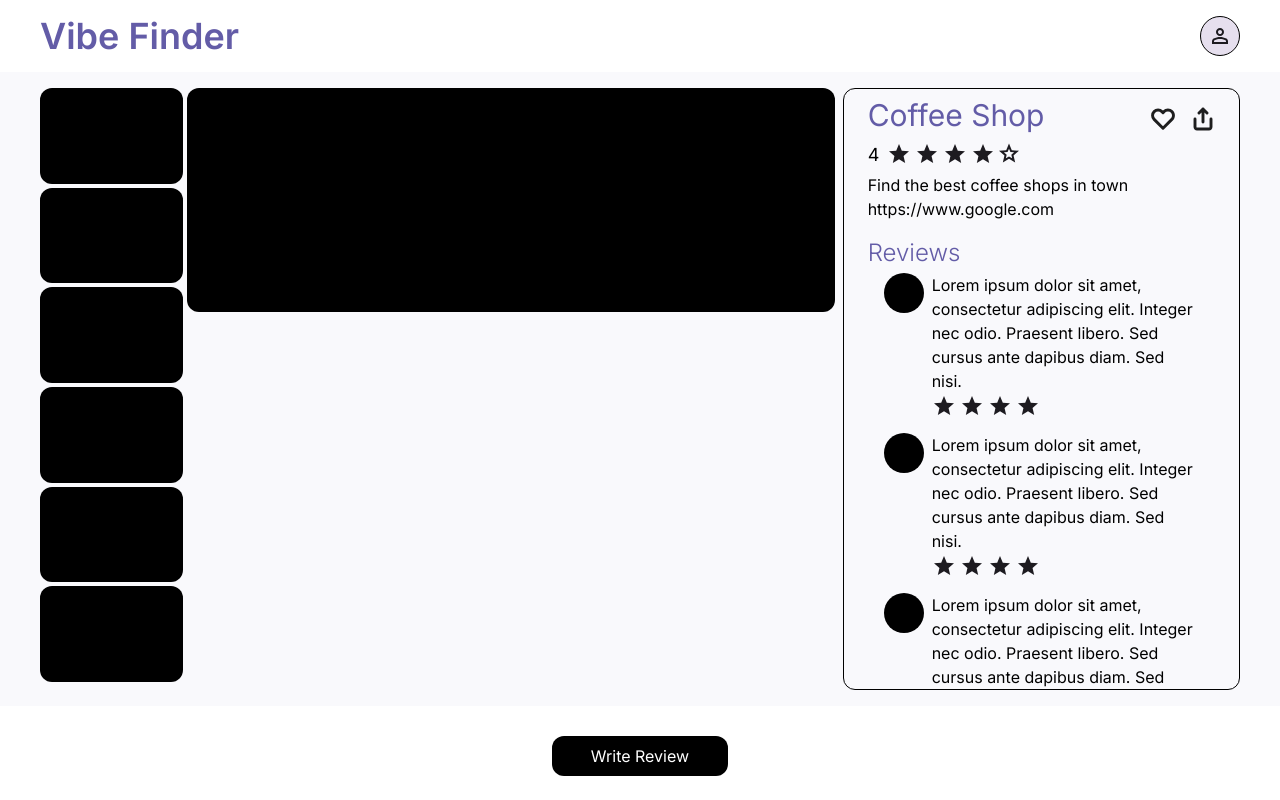
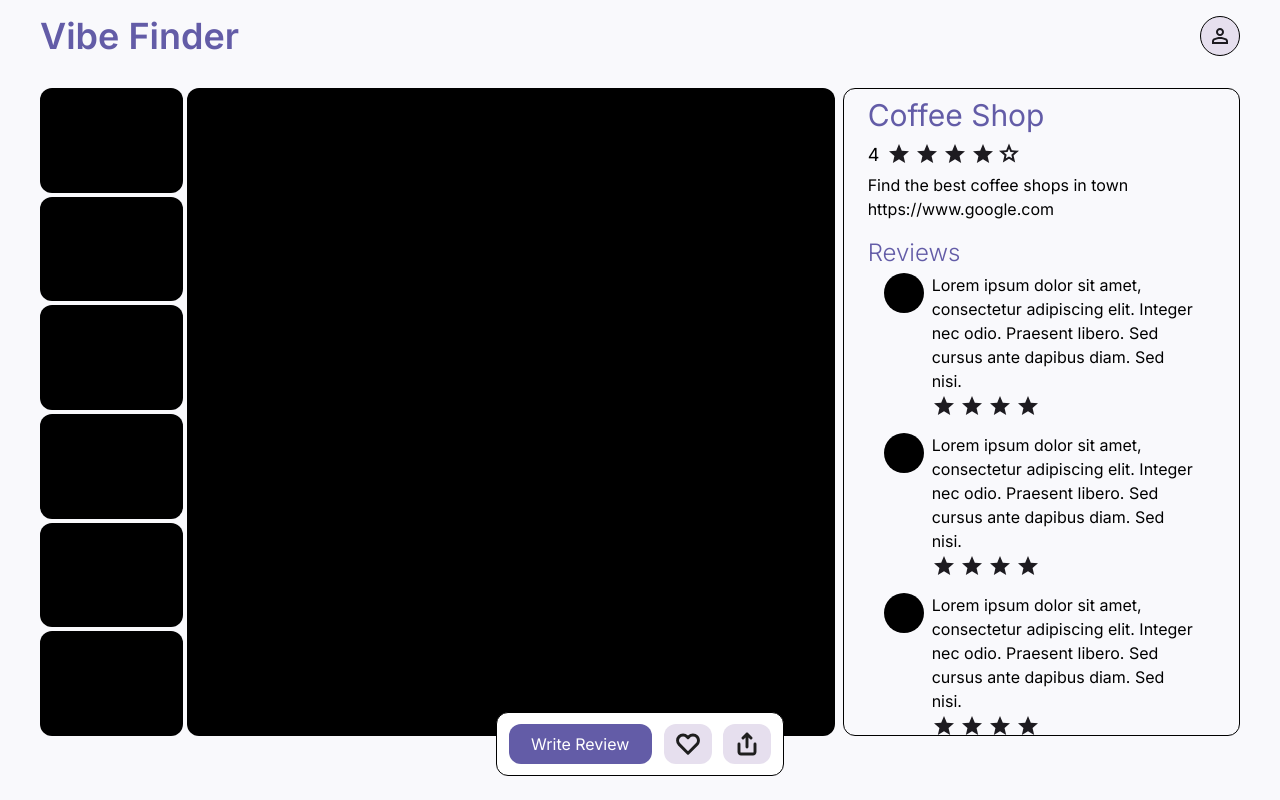
Before and after one commit to Ayomide4/third-space, a Next.js app: page /listing in a window 1280 px wide. Built offline with nearby package versions, Linux system fonts and the light colour scheme.

Commit message:
fix css listing page:

```diff
--- a/app/(pages)/listing/page.tsx
+++ b/app/(pages)/listing/page.tsx
@@ -1,4 +1,5 @@
 import Link from "next/link";
+import QuickActions from "@/app/components/quickActions";
 import Image from "next/image";
 import Profile from "../../components/profile";
 import star_filled from "../../../public/assets/star_filled.svg";
@@ -25,7 +26,7 @@ export default function ListingPage() {
   };
 
   return (
-    <div className="min-h-screen flex flex-col ">
+    <div className="min-h-screen flex flex-col bg-background ">
       <aside className="hidden md:flex w-full items-center justify-between px-10 my-4">
         <Link href="/">
           <h1 className="text-4xl font-semibold text-primary">Vibe Finder</h1>
@@ -34,8 +35,8 @@ export default function ListingPage() {
           <Profile background="grey" />
         </div>
       </aside>
-      <main className="flex flex-col md:flex-row w-full h-full p-4 md:px-10 md:mb-4 bg-background">
-        <div className="w-full md:w-2/3 md:mr-2 flex mb-2">
+      <main className="flex flex-col md:flex-row w-full h-full p-4 md:px-10 md:my-0 md:h-[85vh] bg-background">
+        <div className="w-full md:w-2/3 md:mr-2 flex mb-2 md:mb-0">
           <div className="md:flex flex-col w-44 space-y-1 hidden">
             <div className="flex-1 bg-black rounded-xl"></div>
             <div className="flex-1 bg-black rounded-xl"></div>
@@ -44,14 +45,14 @@ export default function ListingPage() {
             <div className="flex-1 bg-black rounded-xl"></div>
             <div className="flex-1 bg-black rounded-xl"></div>
           </div>
-          <div className="flex bg-black rounded-xl w-full h-56 md:ml-1"></div>
+          <div className="flex bg-black rounded-xl w-full h-56 md:ml-1 md:h-full  "></div>
         </div>
         <div className="w-full md:w-1/3 h-full md:border md:border-black rounded-xl">
           <div className="flex flex-col md:px-6 pt-2 w-full h-full ">
             <div className="flex flex-col mb-4 ">
               <div className="flex flex-row justify-between items-center">
                 <h1 className="text-3xl text-primary mb-2">Coffee Shop</h1>
-                <span className="flex items-center">
+                <span className="flex items-center md:hidden">
                   <Image src={heart} className="w-6 h-6 mr-4" alt="heart" />
                   <Image src={share} className="w-6 h-6" alt="share" />
                 </span>
@@ -93,7 +94,7 @@ export default function ListingPage() {
               <p>{cardInfo.website}</p>
             </div>
             <h1 className="text-2xl text-primary font-light mb-1">Reviews</h1>
-            <div className="px-4 flex max-h-[calc(60vh-4rem)] flex-col space-y-4 overflow-y-scroll">
+            <div className="px-4 flex max-h-[calc(60vh-4rem)] flex-col space-y-4 overflow-y-scroll md:max-h-[100vh]">
               <Review {...reviewInfo} />
               <Review {...reviewInfo} />
               <Review {...reviewInfo} />
@@ -103,7 +104,8 @@ export default function ListingPage() {
             </div>
           </div>
         </div>
-        <div className="w-44 h-10 bg-black rounded-xl fixed inset-x-0 bottom-6 mx-auto flex items-center justify-center">
+        <QuickActions />
+        <div className="md:hidden w-44 h-10 bg-black rounded-xl fixed inset-x-0 bottom-6 mx-auto flex items-center justify-center">
           <p className="text-white">Write Review</p>
         </div>
       </main>
--- a/app/(pages)/spaces/page.tsx
+++ b/app/(pages)/spaces/page.tsx
@@ -18,9 +18,13 @@ const cardInfo = {
 export default function SpacesPage() {
   return (
     <div className="flex flex-row min-h-screen">
-      <aside className="hidden w-20 h-screen md:flex md:flex-col md:items-center md:justify-between md:py-10 bg-primary ">
+      <aside className="hidden w-20 h-screen md:flex md:flex-col md:items-center md:justify-between md:py-6 bg-primary ">
         <div className="flex items-center justify-center w-10 h-10 bg-grey rounded-full">
-          <Image src={hamburger} className="w-6 h-6" alt="hamburger menu" />
+          <Image
+            src={hamburger}
+            className="w-6 h-6 cursor-pointer"
+            alt="hamburger menu"
+          />
         </div>
         <div className="">
           <Profile background="grey" />
--- a/app/components/profile.tsx
+++ b/app/components/profile.tsx
@@ -8,7 +8,7 @@ interface PersonProps {
 export default function Person({ background }: PersonProps) {
   return (
     <div
-      className={`flex flex-col items-center justify-center w-10 h-10 border-black border bg-${background} rounded-3xl self-start`}
+      className={`cursor-pointer flex flex-col items-center justify-center w-10 h-10 border-black border bg-${background} rounded-3xl self-start`}
     >
       <Image className="w-6 h-6 " src={person} alt="person" />
     </div>
--- /dev/null
+++ b/app/components/quickActions.tsx
@@ -0,0 +1,19 @@
+import Image from "next/image";
+import Heart from "../../public/assets/heart.svg";
+import Share from "../../public/assets/share.svg";
+
+export default function QuickActions() {
+  return (
+    <div className="hidden w-72 h-16 bg-white rounded-xl fixed inset-x-0 bottom-6 mx-auto md:flex flex-row items-center justify-evenly border border-black">
+      <div className="cursor-pointer select-none rounded-xl bg-primary text-white text-center w-1/2 h-10 flex items-center justify-center">
+        Write Review
+      </div>
+      <div className="cursor-pointer select-none rounded-xl bg-grey w-12 h-10 flex items-center justify-center">
+        <Image src={Heart} className="w-6 h-6" alt="heart" />
+      </div>
+      <div className="cursor-pointer select-none rounded-xl bg-grey w-12 h-10 flex items-center justify-center">
+        <Image src={Share} className="w-6 h-6" alt="share" />
+      </div>
+    </div>
+  );
+}
```
